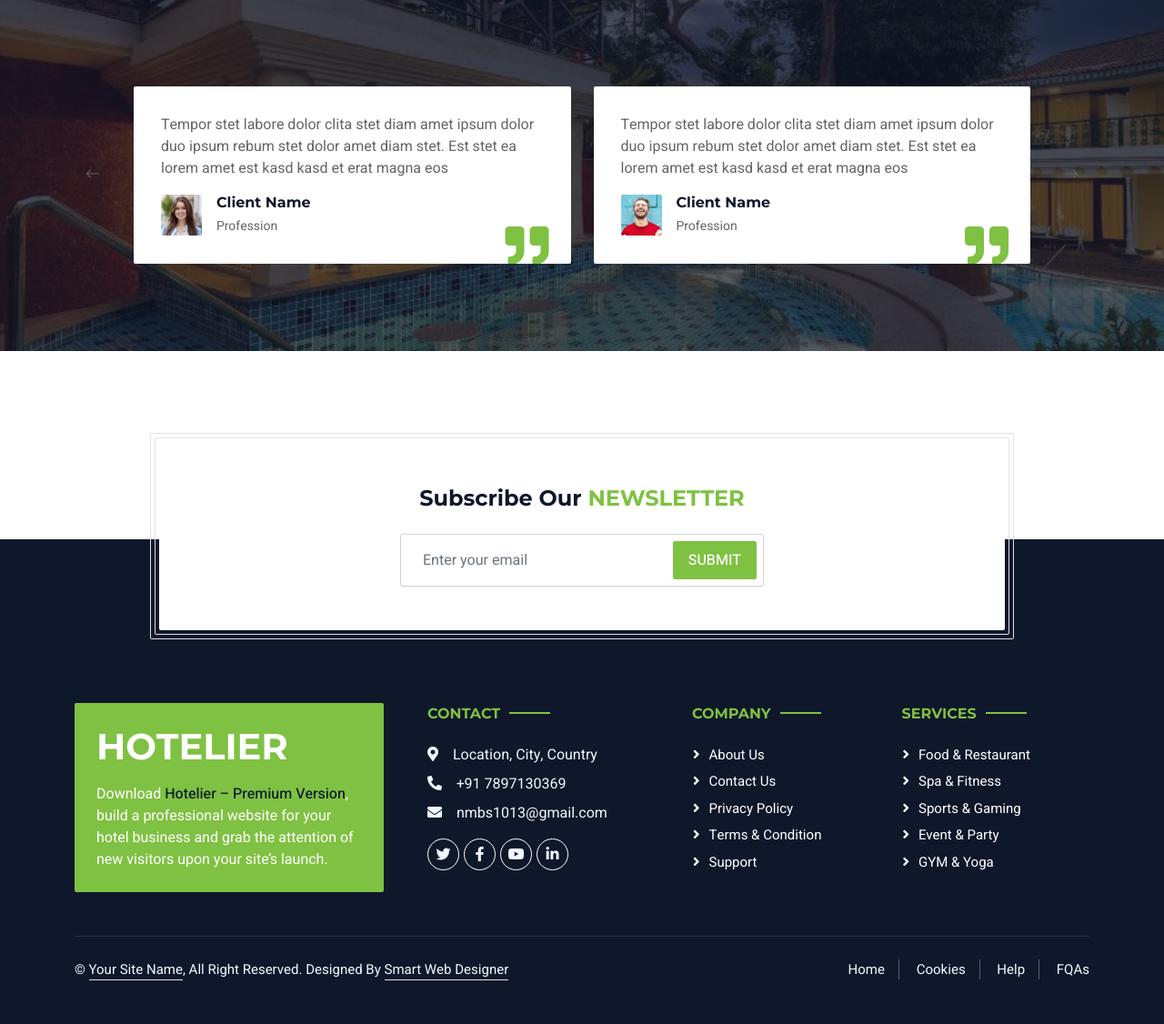
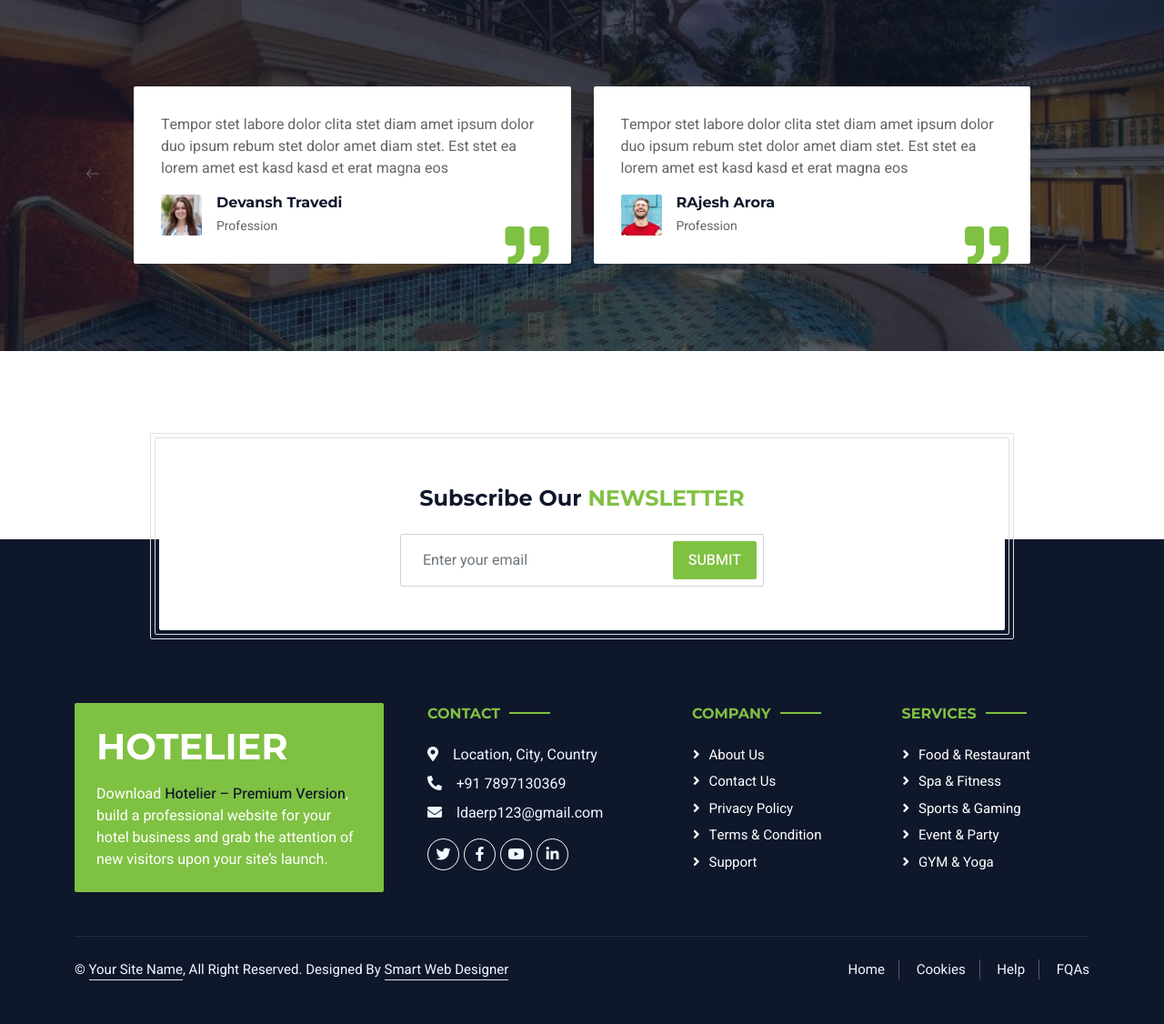
Before and after one commit to nkbcatheboy2/Hotel-management-, a PHP site: page /testimonial.php in a window 1280 px wide. Shown: the part 544-1670 px from the top of the page at 91% size. Run offline with PHP 8.4, Linux system fonts and the light colour scheme; some libraries are stand-ins or nearby versions.

Commit message:
Update testimonial.php
Signed-off-by: Nitesh Bhardwaj <167672274+nkbcatheboy2@users.noreply.github.com>

```diff
--- a/testimonial.php
+++ b/testimonial.php
@@ -170,7 +170,7 @@
                         <div class="d-flex align-items-center">
                             <img class="img-fluid flex-shrink-0 rounded" src="img/testimonial-1.jpg" style="width: 45px; height: 45px;">
                             <div class="ps-3">
-                                <h6 class="fw-bold mb-1">Client Name</h6>
+                                <h6 class="fw-bold mb-1">Devansh Travedi</h6>
                                 <small>Profession</small>
                             </div>
                         </div>
@@ -181,7 +181,7 @@
                         <div class="d-flex align-items-center">
                             <img class="img-fluid flex-shrink-0 rounded" src="img/testimonial-2.jpg" style="width: 45px; height: 45px;">
                             <div class="ps-3">
-                                <h6 class="fw-bold mb-1">Client Name</h6>
+                                <h6 class="fw-bold mb-1">RAjesh Arora</h6>
                                 <small>Profession</small>
                             </div>
                         </div>
@@ -192,7 +192,7 @@
                         <div class="d-flex align-items-center">
                             <img class="img-fluid flex-shrink-0 rounded" src="img/testimonial-3.jpg" style="width: 45px; height: 45px;">
                             <div class="ps-3">
-                                <h6 class="fw-bold mb-1">Client Name</h6>
+                                <h6 class="fw-bold mb-1">Parbindar kaur</h6>
                                 <small>Profession</small>
                             </div>
                         </div>
@@ -239,7 +239,7 @@
                         <h6 class="section-title text-start text-primary text-uppercase mb-4">Contact</h6>
                         <p class="mb-2"><i class="fa fa-map-marker-alt me-3"></i>Location, City, Country</p>
                         <p class="mb-2"><i class="fa fa-phone-alt me-3"></i>+91 7897130369</p>
-                        <p class="mb-2"><i class="fa fa-envelope me-3"></i>nmbs1013@gmail.com</p>
+                        <p class="mb-2"><i class="fa fa-envelope me-3"></i>ldaerp123@gmail.com</p>
                         <div class="d-flex pt-2">
                             <a class="btn btn-outline-light btn-social" href=""><i class="fab fa-twitter"></i></a>
                             <a class="btn btn-outline-light btn-social" href=""><i class="fab fa-facebook-f"></i></a>
```
